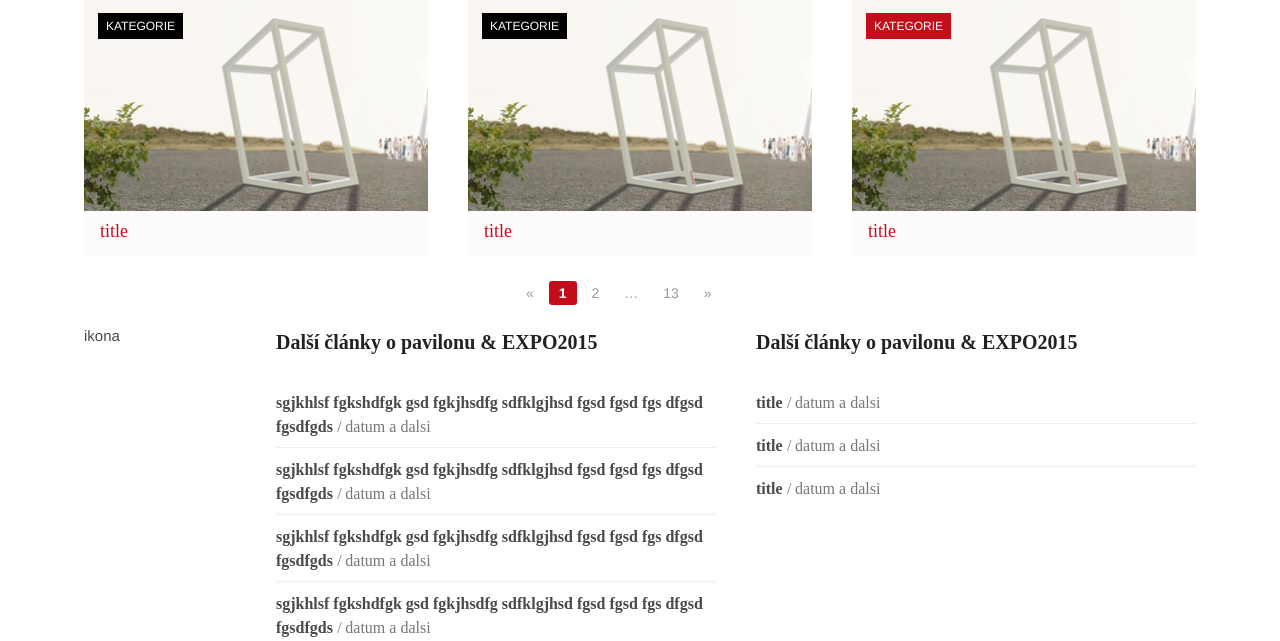
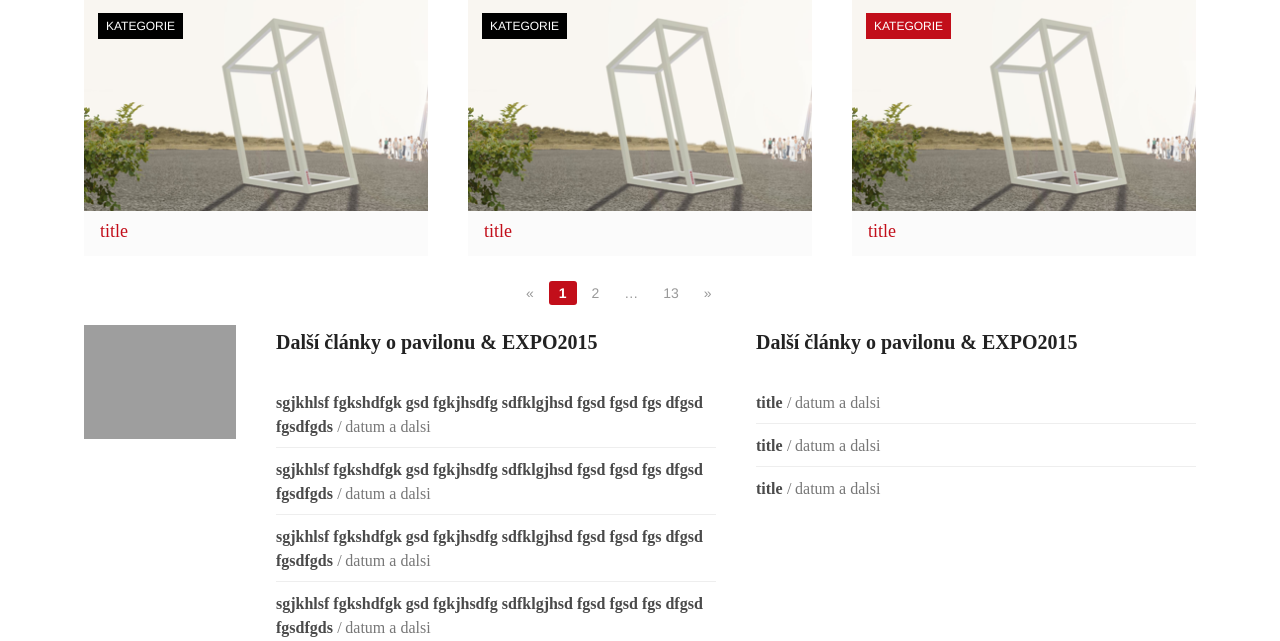
Before and after one commit to lexislav/amok-pe2014, a PHP site: page /blog.php in a window 1280 px wide. Shown: the part 1441-2082 px from the top of the page. Run offline with PHP 8.4, Linux system fonts and the light colour scheme; some libraries are stand-ins or nearby versions; grey boxes are pictures that could not be loaded.

```diff
--- a/htdocs/blog.php
+++ b/htdocs/blog.php
@@ -84,7 +84,9 @@
 
 
 <div class="row m-list">
-    <div class="small-12 medium-12 large-2 xlarge-3 columns">ikona</div>
+    <div class="small-12 medium-12 large-2 xlarge-3 columns">
+        <img src="/assets/ikony/web-ikona.svg" alt="" />
+    </div>
     <div class="small-12 medium-6 large-5 xlarge-4 columns">
         <header>
         <h2>Další články o pavilonu & EXPO2015</h2>
```
